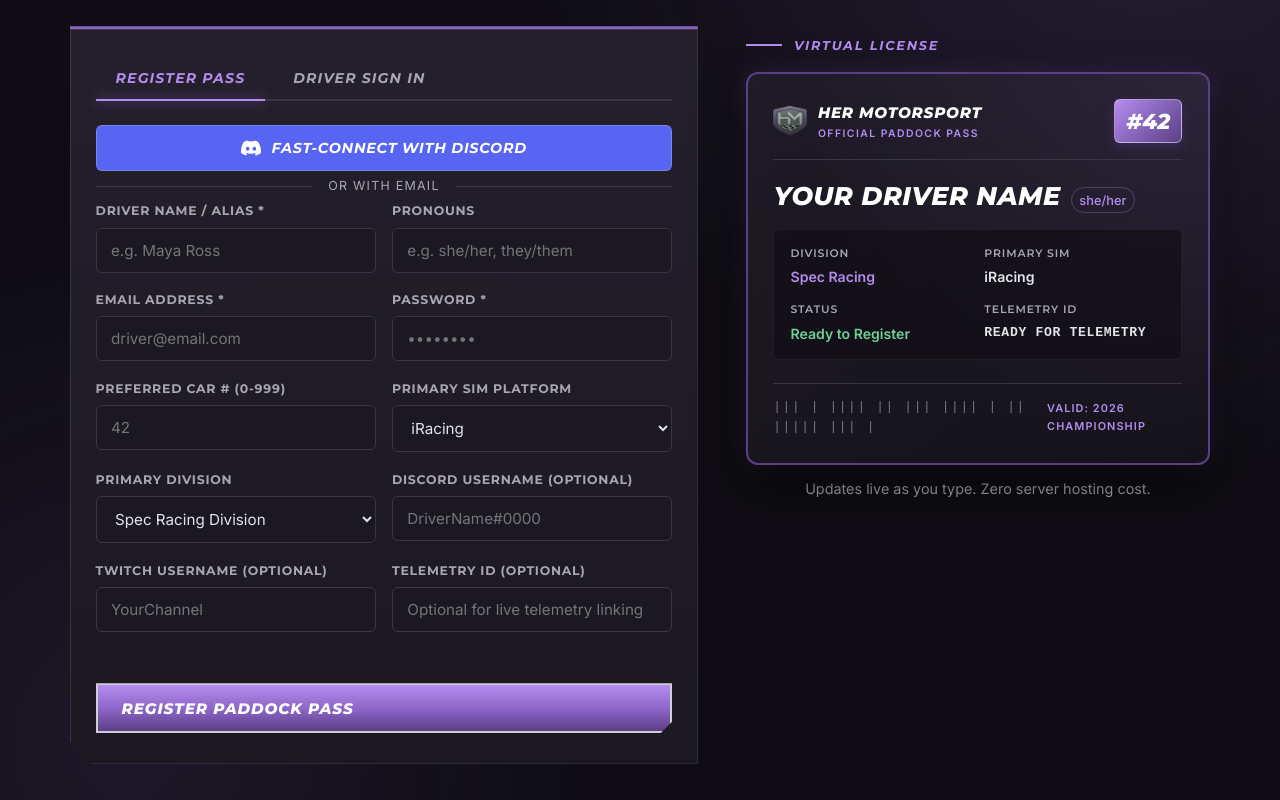
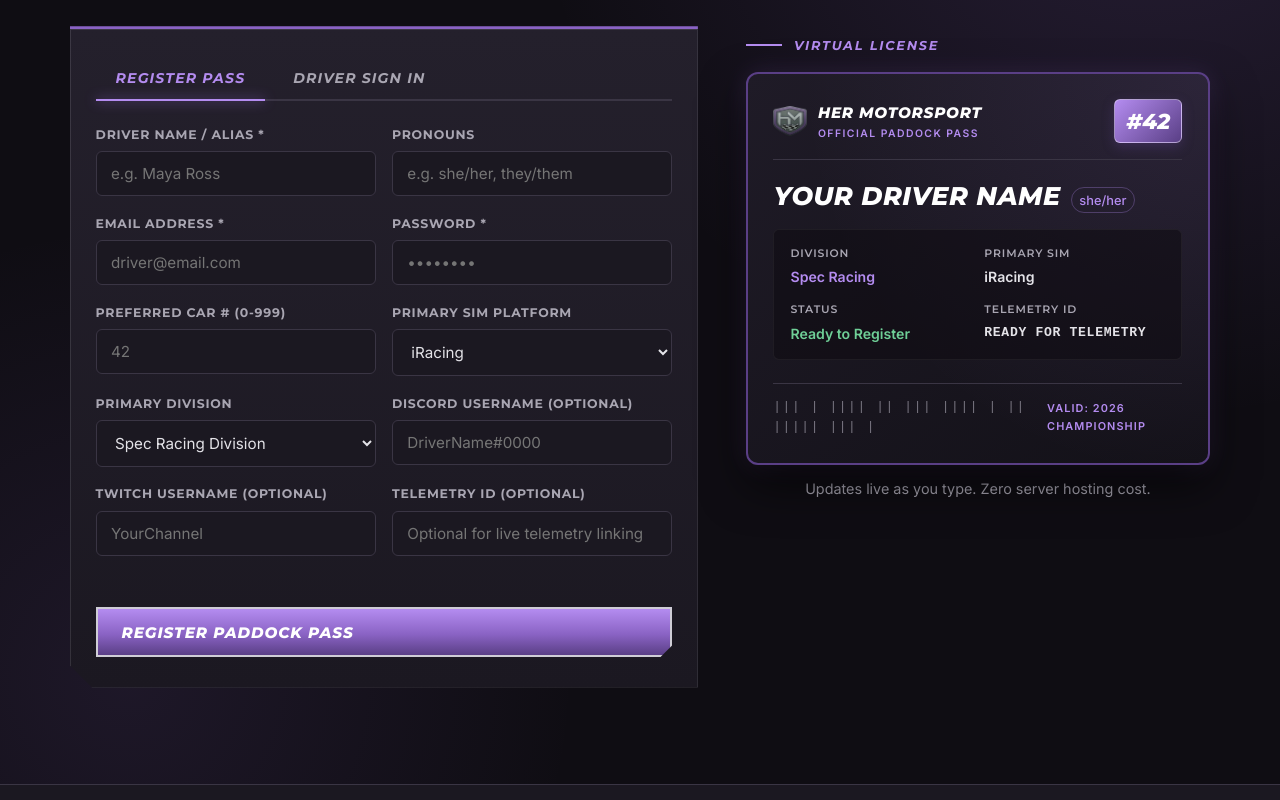
Before and after one commit to powder/HM-Website, a plain HTML site: page index.html in a window 1280 px wide. Shown: the part 4680-5480 px from the top of the page. Drawn offline with nearby package versions, Linux system fonts and the light colour scheme.

Commit message:
Hide Discord button for now

```diff
--- a/index.html
+++ b/index.html
@@ -220,12 +220,12 @@
               </div>
 
               <!-- Instant Discord OAuth -->
-              <button type="button" class="btn-discord-login" id="btn-discord-login">
+              <button type="button" class="btn-discord-login" id="btn-discord-login" style="display: none;">
                 <svg viewBox="0 0 24 24" fill="currentColor" aria-hidden="true"><path d="M20.317 4.37a19.791 19.791 0 0 0-4.885-1.515.074.074 0 0 0-.079.037c-.21.375-.444.864-.608 1.25a18.27 18.27 0 0 0-5.487 0 12.64 12.64 0 0 0-.617-1.25.077.077 0 0 0-.079-.037A19.736 19.736 0 0 0 3.677 4.37a.07.07 0 0 0-.032.027C.533 9.046-.32 13.58.099 18.057a.082.082 0 0 0 .031.057 19.9 19.9 0 0 0 5.993 3.03.078.078 0 0 0 .084-.028c.462-.63.874-1.295 1.226-1.994.021-.041.001-.09-.041-.106a13.107 13.107 0 0 1-1.872-.892.077.077 0 0 1-.008-.128 10.2 10.2 0 0 0 .372-.292.074.074 0 0 1 .077-.01c3.929 1.793 8.18 1.793 12.061 0a.074.074 0 0 1 .078.01c.12.098.246.198.373.292a.077.077 0 0 1-.006.127 12.299 12.299 0 0 1-1.873.894.077.077 0 0 0-.041.107c.36.698.772 1.362 1.225 1.993a.076.076 0 0 0 .084.028 19.839 19.839 0 0 0 6.002-3.03.077.077 0 0 0 .032-.054c.5-5.177-.838-9.674-3.549-13.66a.061.061 0 0 0-.031-.028zM8.02 15.33c-1.183 0-2.157-1.085-2.157-2.419 0-1.333.956-2.419 2.157-2.419 1.21 0 2.176 1.096 2.157 2.42 0 1.333-.956 2.418-2.157 2.418zm7.975 0c-1.183 0-2.157-1.085-2.157-2.419 0-1.333.955-2.419 2.157-2.419 1.21 0 2.176 1.096 2.157 2.42 0 1.333-.946 2.418-2.157 2.418z"/></svg>
                 Fast-Connect with Discord
               </button>
 
-              <div class="oauth-divider"><span>or with email</span></div>
+              <div class="oauth-divider" style="display: none;"><span>or with email</span></div>
               <div class="form-success" id="signup-success"></div>
 
               <!-- Sign Up Form -->
```
